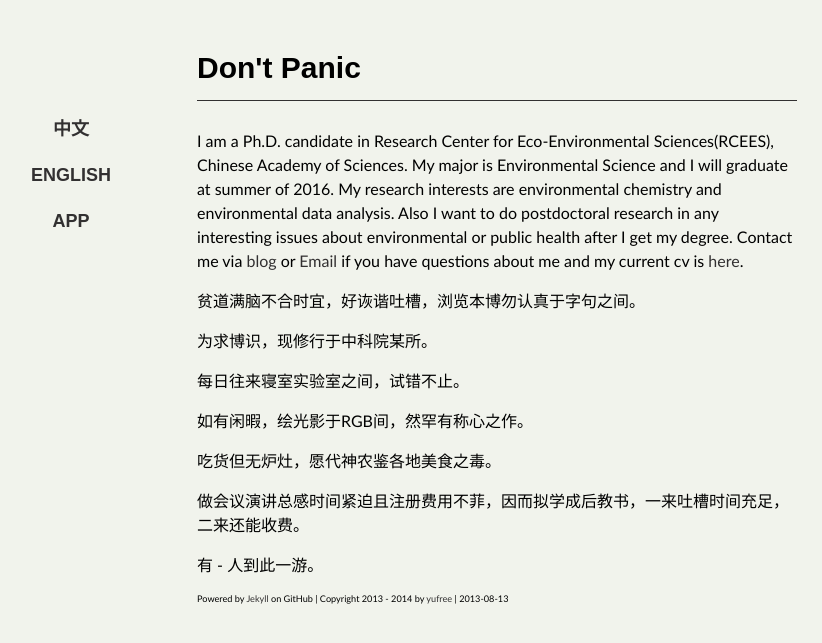
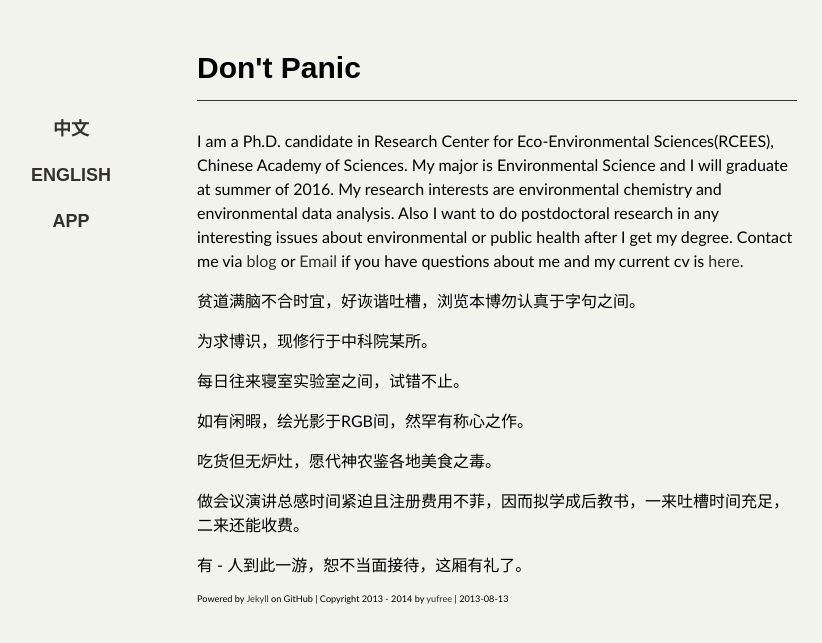
Before and after one commit to yufree/yufree.github.com, a Jekyll site: the page built from index.md, in a window 1280 px wide. Shown: the top 643 px of the page, without its empty margins (143-965 px from the left). Built offline with Jekyll 4.4.1, drawn with Linux system fonts in a browser that asks for light colours; some web fonts are replaced; comment, search, counter and statistics services are not loaded.

Commit message:
add stat

```diff
--- a/index.md
+++ b/index.md
@@ -17,4 +17,4 @@
 
 做会议演讲总感时间紧迫且注册费用不菲，因而拟学成后教书，一来吐槽时间充足，二来还能收费。
 
-有<span data-hk-page="current"> - </span>人到此一游。
+有<span data-hk-page="current"> - </span>人到此一游，恕不当面接待，这厢有礼了。
```
